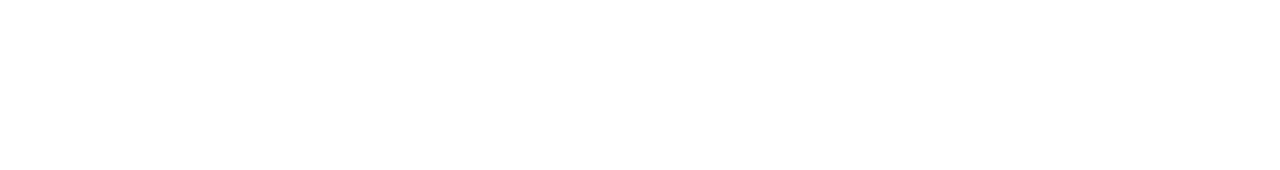
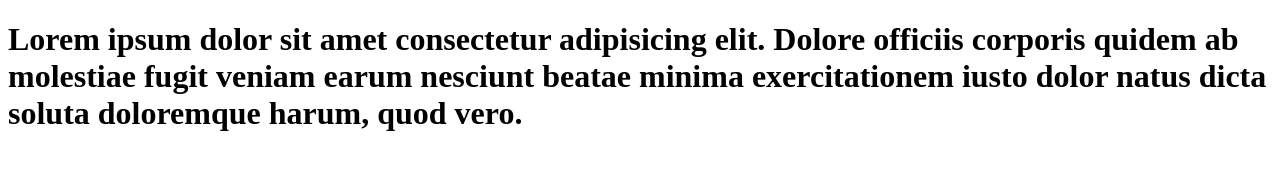
Before and after one commit to Jhoana-Maricela-Tercero/Deber, a plain HTML site: page directoriogeneral.html in a window 1280 px wide. Drawn offline with Linux system fonts and the light colour scheme.

Commit message:
cambios en la nube

```diff
--- a/directoriogeneral.html
+++ b/directoriogeneral.html
@@ -7,6 +7,8 @@
     <title>Directorio</title>
 </head>
 <body>
-
+    <h1>
+        Lorem ipsum dolor sit amet consectetur adipisicing elit. Dolore officiis corporis quidem ab molestiae fugit veniam earum nesciunt beatae minima exercitationem iusto dolor natus dicta soluta doloremque harum, quod vero.
+    </h1>
 </body>
 </html>
```
